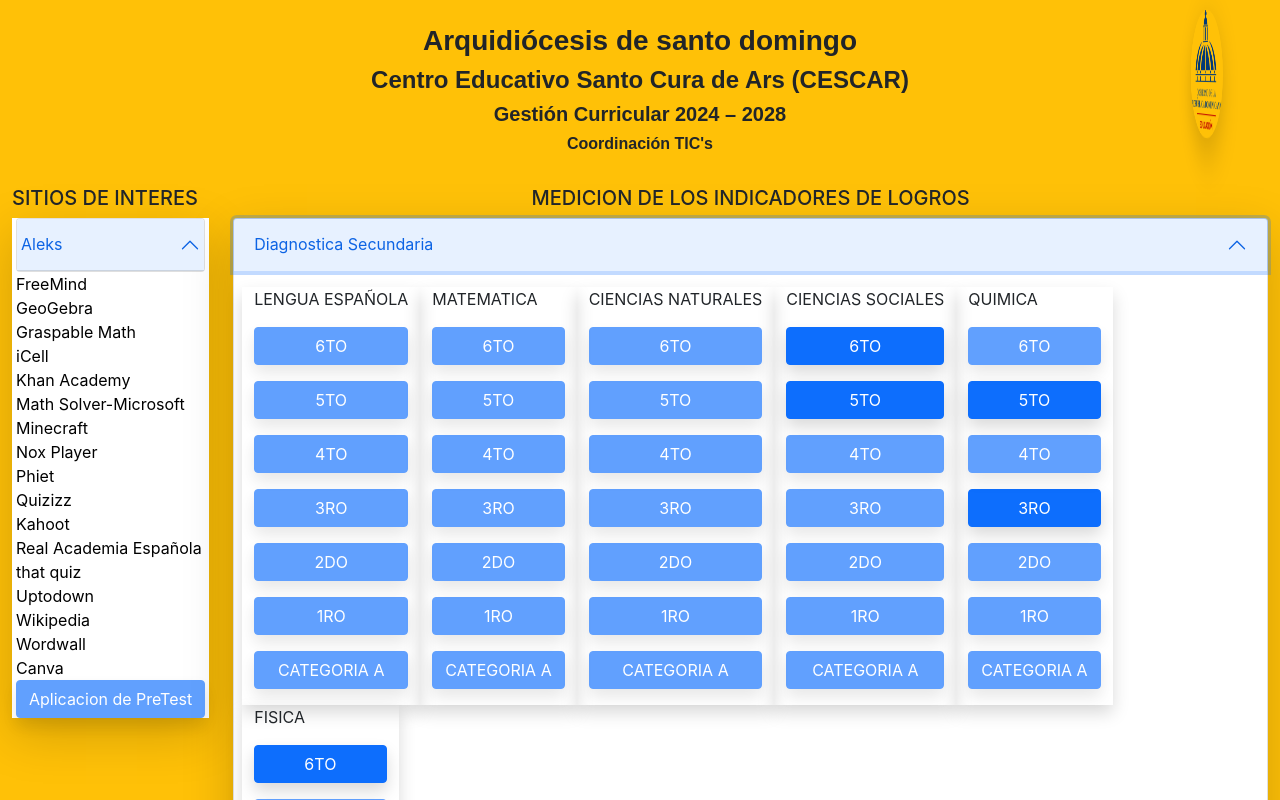
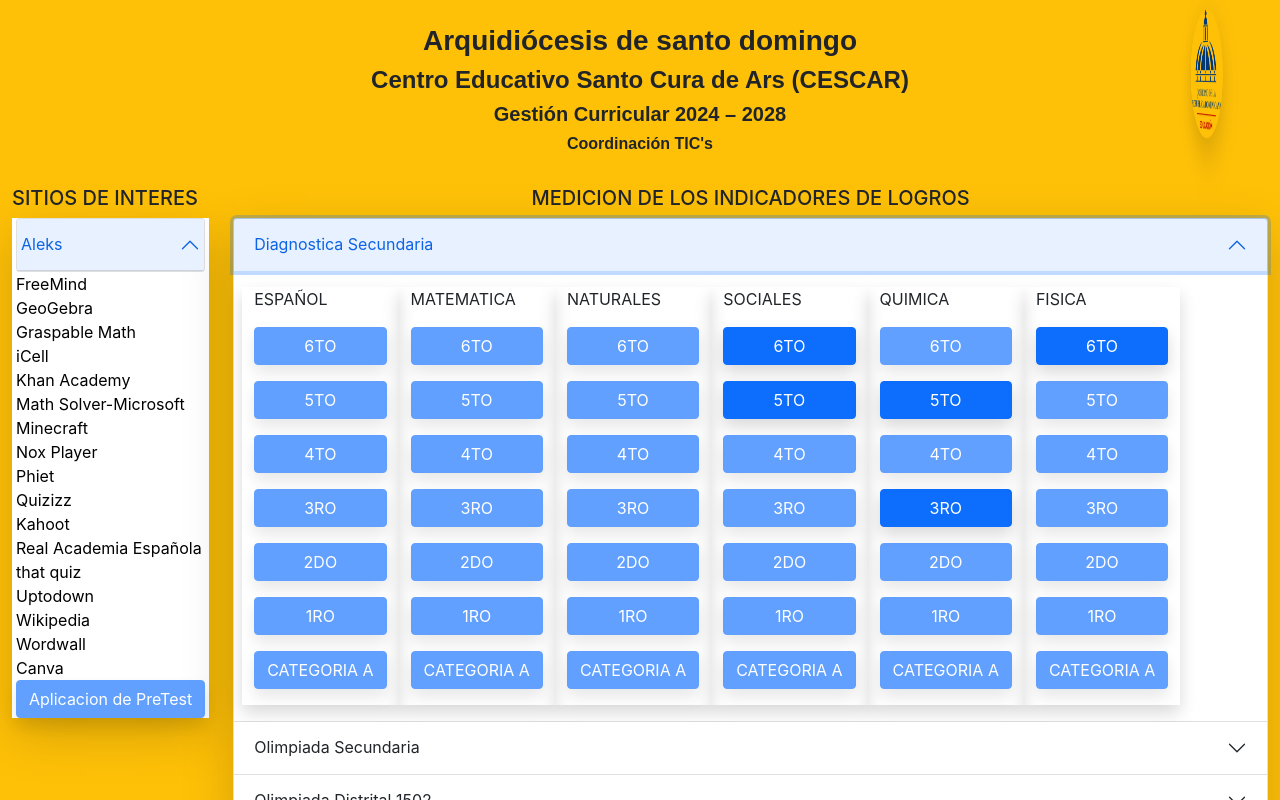
Before and after one commit to cescarsoporte/web, a React (Create React App) app: page / in a window 1280 px wide. Both pictures are taken after a click on the tab "Diagnostica Secundaria". Shown: the top 800 px of the page. Built offline with nearby package versions, Linux system fonts and the light colour scheme.

Commit message:
Reducir titulo de las materias

```diff
--- a/src/components/DiagSec.js
+++ b/src/components/DiagSec.js
@@ -4,7 +4,7 @@ const DiagSec = () => {
       return(
             <div className="row diagsec">
                   <div className="col-1 col-sm-2 secundaria shadow w-auto">
-                        <p>LENGUA ESPAÑOLA</p>
+                        <p>ESPAÑOL</p>
                         <ul className="list-unstyled">
                             <li><a className="btn btn-primary disabled shadow w-100" href="#" target="_blank" title="OLIMPIADA DE LENGUA ESPAÑOLA CENTRO EDUCATIVO SANTO CURA DE ARS">6TO</a></li><p />
                             <li><a className="btn btn-primary disabled shadow w-100" href="#" target="_blank" title="OLIMPIADA DE LENGUA ESPAÑOLA CENTRO EDUCATIVO SANTO CURA DE ARS">5TO</a></li><p />
@@ -28,7 +28,7 @@ const DiagSec = () => {
                         </ul>
                     </div>
                     <div className="col-1 col-sm-2 secundaria shadow w-auto">
-                        <p>CIENCIAS NATURALES</p>
+                        <p>NATURALES</p>
                         <ul className="list-unstyled">
                             <li><a className="btn btn-primary disabled shadow w-100" href="#" target="_blank" title="OLIMPIADA INTERNA DE CIENCIAS NATURALES-CENTRO EDUCATIVO SANTO CURA DE ARS">6TO</a></li><p />
                             <li><a className="btn btn-primary disabled shadow w-100" href="https://docs.google.com/forms/d/e/1FAIpQLSdLho2oKw85KyQjAMVMTb2a3mQjLSAyS8HupujRe0qsEQPhtA/viewform?pli=1" target="_blank" title="OLIMPIADA INTERNA DE CIENCIAS NATURALES-CENTRO EDUCATIVO SANTO CURA DE ARS">5TO</a></li><p />
@@ -40,7 +40,7 @@ const DiagSec = () => {
                         </ul>
                     </div>
                     <div className="col-1 col-sm-2 secundaria shadow w-auto">
-                        <p>CIENCIAS SOCIALES</p>
+                        <p>SOCIALES</p>
                         <ul className="list-unstyled">
                             <li><a className="btn btn-primary shadow w-100" href="https://docs.google.com/forms/d/e/1FAIpQLSf8WDOffx0peff_vQOSa2V2EXsal_ZnNM_5XkyuaHaaNhIw8A/viewform?usp=sharing" target="_blank" title="OLIMPIADA INTERNA DE CIENCIAS SOCIALES-CENTRO EDUCATIVO SANTO CURA DE ARS">6TO</a></li><p />
                             <li><a className="btn btn-primary shadow w-100" href="https://docs.google.com/forms/d/e/1FAIpQLSdVSwI1n6WkDOaVzqPG6dBSLNMhKMvixKkb8wgGIpnXny2B-Q/viewform?usp=sharing" target="_blank" title="OLIMPIADA INTERNA DE CIENCIAS SOCIALES-CENTRO EDUCATIVO SANTO CURA DE ARS">5TO</a></li><p />
```
